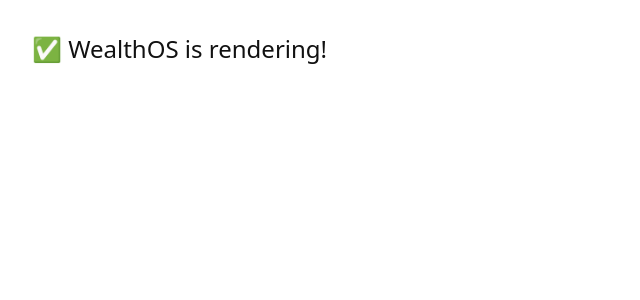
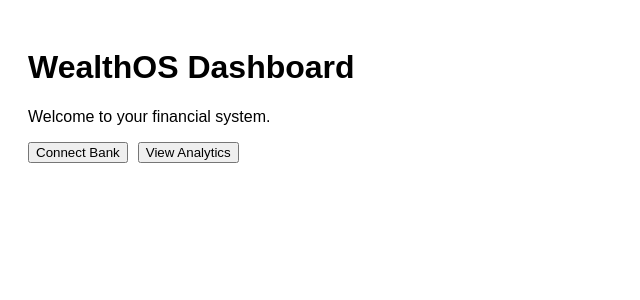
Before and after one commit to joynertjoyner-a11y/Wealthos-frontend, a React (Vite) app: page / in a window 1280 px wide. Shown: the top 300 px of the page, without its empty margins (0-640 px from the left). Built offline with nearby package versions, Linux system fonts and the light colour scheme.

Commit message:
Update App. jsx

```diff
--- a/src/App.jsx
+++ b/src/App.jsx
@@ -1,16 +1,11 @@
 function App() {
   return (
-    <div
-      style={{
-        minHeight: "100vh",
-        background: "#ffffff",
-        color: "#111111",
-        padding: 24,
-        fontFamily: "system-ui, Arial",
-        fontSize: 24,
-      }}
-    >
-      ✅ WealthOS is rendering!
+    <div style={{ padding: "20px", fontFamily: "Arial" }}>
+      <h1>WealthOS Dashboard</h1>
+      <p>Welcome to your financial system.</p>
+
+      <button>Connect Bank</button>
+      <button style={{ marginLeft: "10px" }}>View Analytics</button>
     </div>
   );
 }
```
